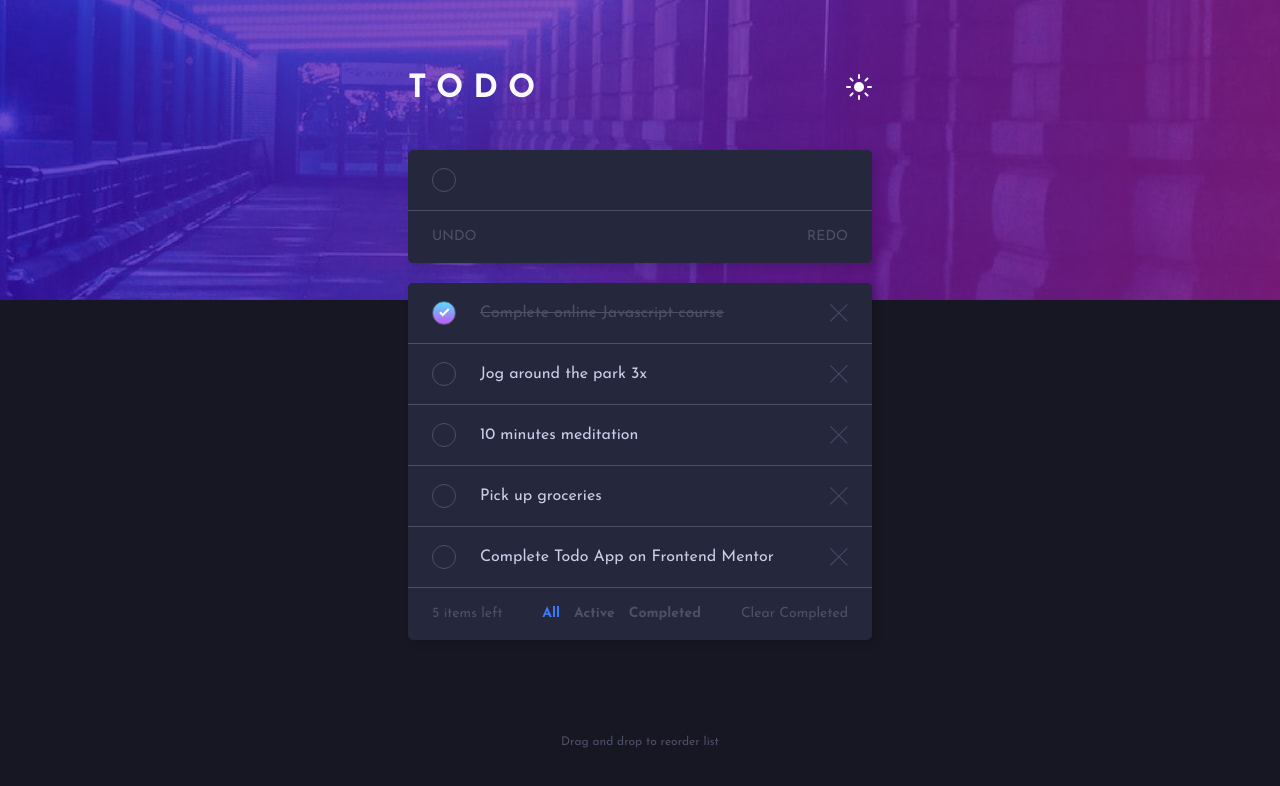
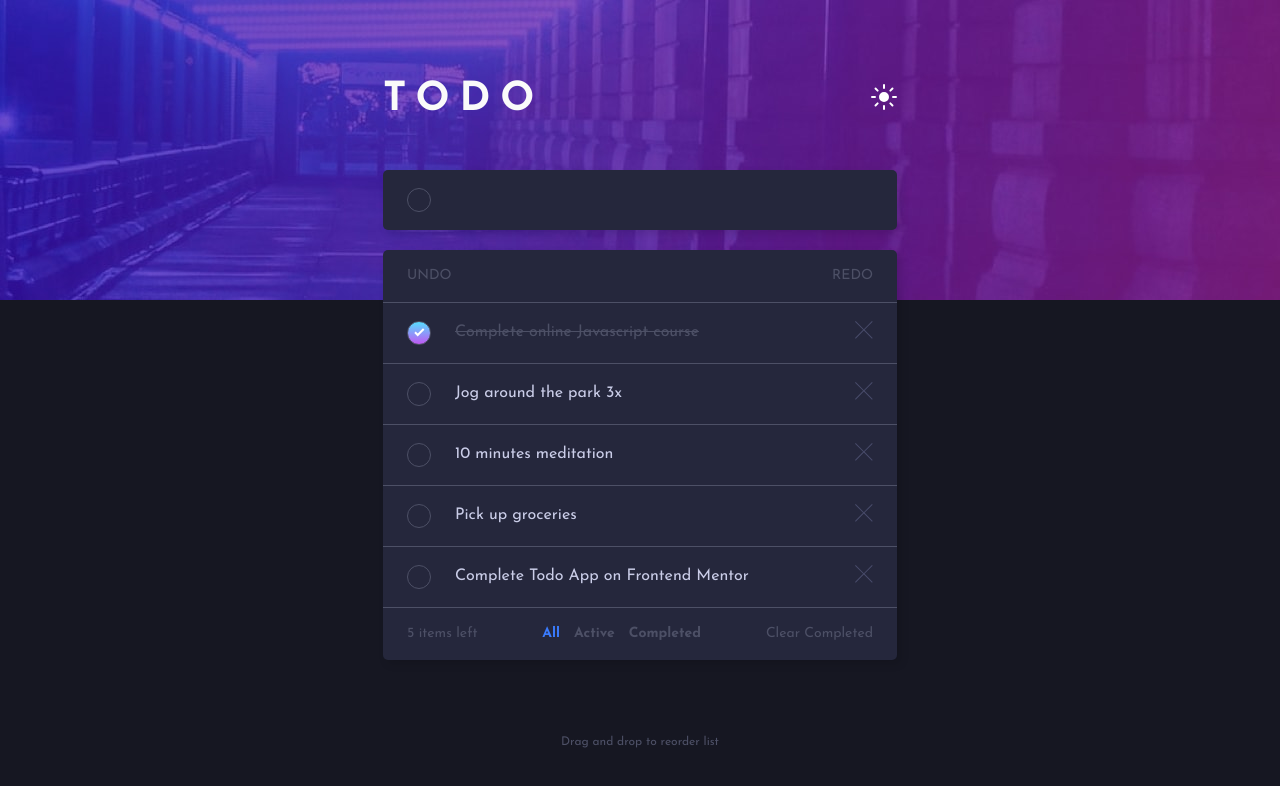
Before and after one commit to JaneMoroz/frontend-mentor-todo-app, a React (Create React App) app: page / in a window 1280 px wide. Shown: the top 786 px of the page. Built offline with nearby package versions, Linux system fonts and the light colour scheme.

Commit message:
refactor: refactor styles, make them more reusable, add label to input

```diff
--- a/src/components/Header.tsx
+++ b/src/components/Header.tsx
@@ -6,7 +6,7 @@ import moonIcon from "../assets/icons/icon-moon.svg";
 
 // Styled Components
 import { Heading } from "../styles/headerStyles";
-import { Flex } from "../styles/globalStyles";
+import { Flex, Button } from "../styles/globalStyles";
 
 // Context
 import { useGlobalContext } from "../context/context";
@@ -26,13 +26,14 @@ const Header = () => {
     <Heading>
       <Flex>
         <h1>Todo</h1>
-        <button
+        <Button
+          icon
           onClick={() => toggleTheme()}
           type="button"
           aria-label="theme toggler"
         >
           <img src={currentTheme === "dark" ? sunIcon : moonIcon} alt="theme" />
-        </button>
+        </Button>
       </Flex>
     </Heading>
   );
--- a/src/components/NewTodo.tsx
+++ b/src/components/NewTodo.tsx
@@ -5,16 +5,15 @@ import uuid from "react-uuid";
 import {
   NewTodoSection,
   NewTodoForm,
+  NewTodoLabel,
   NewTodoInput,
-  ButtonsContainer,
-  Button,
 } from "../styles/newTodoStyles";
 
 // Context
 import { useGlobalContext } from "../context/context";
 
 const NewTodo = () => {
-  const { hasPast, hasFuture, dispatch } = useGlobalContext();
+  const { dispatch } = useGlobalContext();
   const [newTodo, setNewTodo] = useState("");
 
   const handleSubmit = (e: React.FormEvent) => {
@@ -31,6 +30,7 @@ const NewTodo = () => {
     <NewTodoSection>
       <NewTodoForm onSubmit={(e) => handleSubmit(e)}>
         <span className="circle" />
+        <NewTodoLabel htmlFor="todo-text">new todo</NewTodoLabel>
         <NewTodoInput
           onChange={(e) => setNewTodo(e.target.value)}
           type="text"
@@ -39,22 +39,6 @@ const NewTodo = () => {
           required
         />
       </NewTodoForm>
-      <ButtonsContainer>
-        <Button
-          onClick={() => dispatch({ type: "UNDO" })}
-          disabled={!hasPast}
-          type="button"
-        >
-          undo
-        </Button>
-        <Button
-          onClick={() => dispatch({ type: "REDO" })}
-          disabled={!hasFuture}
-          type="button"
-        >
-          redo
-        </Button>
-      </ButtonsContainer>
     </NewTodoSection>
   );
 };
--- a/src/components/TodoItem.tsx
+++ b/src/components/TodoItem.tsx
@@ -1,6 +1,7 @@
 import React from "react";
 
 // Styled Components
+import { Button } from "../styles/globalStyles";
 import { ListItem } from "../styles/todoItemStyles";
 
 // Icons
@@ -33,25 +34,26 @@ const TodoItem: React.FC<TodoItemProp> = ({ todo, index }) => {
           isDragging={snapshot.isDragging}
           checked={todo.status === "completed"}
         >
-          <button
+          <Button
+            circle
+            circleChecked={todo.status === "completed"}
             onClick={() =>
               dispatch({ type: "TOGGLE_TODO_STATUS", id: todo.id })
             }
             type="button"
-            className="round-button"
             aria-label="check"
           >
             <img src={checkedIcon} alt="check icon" />
-          </button>
+          </Button>
           <p>{todo.text}</p>
-          <button
+          <Button
+            icon
             onClick={() => dispatch({ type: "DELETE_TODO", id: todo.id })}
             type="button"
-            className="delete-button"
             aria-label="delete"
           >
             <img src={crossIcon} alt="cross icon" />
-          </button>
+          </Button>
         </ListItem>
       )}
     </Draggable>
--- a/src/components/TodoList.tsx
+++ b/src/components/TodoList.tsx
@@ -4,8 +4,8 @@ import React from "react";
 import { TodoItem } from "./index";
 
 // Styled Components
-import { TodoListSection, ListFooter } from "../styles/todoListStyles";
-import { Flex } from "../styles/globalStyles";
+import { TodoListSection, TodoListFooter } from "../styles/todoListStyles";
+import { Flex, Button } from "../styles/globalStyles";
 
 // Context
 import { useGlobalContext } from "../context/context";
@@ -14,8 +14,15 @@ import { useGlobalContext } from "../context/context";
 import { DragDropContext, Droppable, DropResult } from "react-beautiful-dnd";
 
 const TodoList = () => {
-  const { todos, displayed_todos, all_filters, active_filter, dispatch } =
-    useGlobalContext();
+  const {
+    todos,
+    displayed_todos,
+    all_filters,
+    active_filter,
+    hasPast,
+    hasFuture,
+    dispatch,
+  } = useGlobalContext();
 
   const onDragEnd = (result: DropResult) => {
     const { destination, source, draggableId } = result;
@@ -64,6 +71,26 @@ const TodoList = () => {
 
   return (
     <TodoListSection>
+      <Flex borderBottom>
+        <Button
+          text
+          big
+          onClick={() => dispatch({ type: "UNDO" })}
+          disabled={!hasPast}
+          type="button"
+        >
+          undo
+        </Button>
+        <Button
+          text
+          big
+          onClick={() => dispatch({ type: "REDO" })}
+          disabled={!hasFuture}
+          type="button"
+        >
+          redo
+        </Button>
+      </Flex>
       <DragDropContext onDragEnd={(result) => onDragEnd(result)}>
         <Droppable droppableId="droppable">
           {(provided) => (
@@ -76,7 +103,7 @@ const TodoList = () => {
           )}
         </Droppable>
       </DragDropContext>
-      <ListFooter>
+      <TodoListFooter>
         <Flex>
           <span className="items-left">
             {displayed_todos.length} item
@@ -85,27 +112,30 @@ const TodoList = () => {
           <nav>
             {all_filters.map((filter, index) => {
               return (
-                <button
+                <Button
+                  text
+                  medium
+                  active={filter === active_filter}
                   onClick={() =>
                     dispatch({ type: "FILTER_TODOS", status: filter })
                   }
-                  className={filter === active_filter ? "active" : ""}
                   key={index}
                   type="button"
                 >
                   {filter}
-                </button>
+                </Button>
               );
             })}
           </nav>
-          <button
+          <Button
+            text
             onClick={() => dispatch({ type: "CLEAR_COMPLETED_TODOS" })}
             type="button"
           >
             Clear completed
-          </button>
+          </Button>
         </Flex>
-      </ListFooter>
+      </TodoListFooter>
     </TodoListSection>
   );
 };
--- a/src/styles/globalStyles.ts
+++ b/src/styles/globalStyles.ts
@@ -1,4 +1,4 @@
-import styled from "styled-components";
+import styled, { css } from "styled-components";
 
 export const Background = styled.div`
   position: absolute;
@@ -14,19 +14,129 @@ export const Container = styled.div`
   display: flex;
   flex-direction: column;
   row-gap: 2rem;
-  width: 50rem;
+  width: 55rem;
   min-height: 100vh;
   padding: 5rem 1.8rem;
   margin: 0 auto;
 
   @media only screen and (max-width: 37.5em) {
-    max-width: 50rem;
+    max-width: 55rem;
     width: 100%;
   }
 `;
 
-export const Flex = styled.div`
+type FlexProps = {
+  borderBottom?: boolean;
+};
+
+export const Flex = styled.div<FlexProps>`
   display: flex;
   justify-content: space-between;
   align-items: center;
+
+  ${(props) =>
+    props.borderBottom === true &&
+    css`
+      border-bottom: 0.5px solid ${(props) => props.theme.secondary};
+    `}
 `;
+
+type ButtonProps = {
+  text?: boolean;
+  big?: boolean;
+  medium?: boolean;
+  active?: boolean;
+  icon?: boolean; // different colors
+  circle?: boolean;
+  circleChecked?: boolean;
+};
+
+// bigText, mediumText, smallText, delete, theme, status
+export const Button = styled.button<ButtonProps>`
+  font-weight: inherit;
+  color: inherit;
+  text-transform: capitalize;
+  transition: all 0.3s;
+
+  ${(props) =>
+    props.text === true &&
+    css`
+      color: ${(props) => props.theme.secondary};
+
+      :hover {
+        color: ${(props) => props.theme.primary};
+      }
+    `}
+
+  ${(props) =>
+    props.big === true &&
+    css`
+      text-transform: uppercase;
+      font-size: 1.4rem;
+      font-weight: 300;
+      padding: 1.8rem 2.4rem;
+
+      :disabled:hover {
+        color: ${(props) => props.theme.secondary};
+      }
+    `}
+  ${(props) =>
+    props.medium === true &&
+    css`
+      font-weight: 700;
+    `}
+  ${(props) =>
+    props.active === true &&
+    css`
+      color: ${(props) => props.theme.blue};
+    `}
+  ${(props) =>
+    props.icon === true &&
+    css`
+      min-height: 1.8rem;
+      min-width: 1.8rem;
+    `}
+  ${(props) =>
+    props.circle === true &&
+    css`
+      display: flex;
+      justify-content: center;
+      align-items: center;
+      height: 2.4rem;
+      width: 2.4rem;
+      border-radius: 50%;
+      border: 0.5px solid ${(props) => props.theme.secondary};
+
+      img {
+        display: none;
+      }
+
+      :hover {
+        background: linear-gradient(hsl(192, 100%, 67%), hsl(280, 87%, 65%));
+        transition: all 0.3s;
+
+        ::after {
+          content: "";
+          display: inline-block;
+          height: 90%;
+          width: 90%;
+          background: ${(props) => props.theme.listBackground};
+          border-radius: 50%;
+        }
+      }
+    `}
+    ${(props) =>
+    props.circleChecked === true &&
+    css`
+      background: linear-gradient(hsl(192, 100%, 67%), hsl(280, 87%, 65%));
+      img {
+        display: block;
+      }
+      :hover {
+        ::after {
+          height: 0;
+          width: 0;
+        }
+      }
+    `}
+`;
--- a/src/styles/headerStyles.ts
+++ b/src/styles/headerStyles.ts
@@ -3,12 +3,9 @@ import styled from "styled-components";
 export const Heading = styled.div`
   z-index: 999;
   h1 {
+    font-size: 4rem;
     color: ${(props) => props.theme.title};
     text-transform: uppercase;
     letter-spacing: 1rem;
   }
-
-  button {
-    padding: 1.2rem 0;
-  }
 `;
--- a/src/styles/newTodoStyles.ts
+++ b/src/styles/newTodoStyles.ts
@@ -12,7 +12,6 @@ export const NewTodoForm = styled.form`
   align-items: center;
   column-gap: 2.4rem;
   padding: 1.8rem 2.4rem;
-  border-bottom: 1px solid ${(props) => props.theme.secondary};
 
   span {
     height: 2.4rem;
@@ -23,6 +22,14 @@ export const NewTodoForm = styled.form`
   }
 `;
 
+export const NewTodoLabel = styled.label`
+  height: 0;
+  width: 0;
+  position: absolute;
+  z-index: -1;
+  opacity: 0;
+`;
+
 export const NewTodoInput = styled.input`
   width: 100%;
   margin: 0;
@@ -30,27 +37,3 @@ export const NewTodoInput = styled.input`
   color: ${(props) => props.theme.primary};
   flex: 1;
 `;
-
-export const ButtonsContainer = styled.div`
-  width: 100%;
-  display: flex;
-  justify-content: space-between;
-`;
-
-export const Button = styled.button`
-  color: ${(props) => props.theme.secondary};
-  text-transform: uppercase;
-  font-size: 1.4rem;
-  font-weight: 300;
-  border-radius: 0 0 5px 5px;
-  padding: 1.8rem 2.4rem;
-  transition: all 0.3s;
-
-  :hover {
-    color: ${(props) => props.theme.primary};
-  }
-
-  :disabled:hover {
-    color: ${(props) => props.theme.secondary};
-  }
-`;
--- a/src/styles/todoItemStyles.ts
+++ b/src/styles/todoItemStyles.ts
@@ -13,41 +13,7 @@ export const ListItem = styled.li<ListItemProps>`
   padding: 1.8rem 2.4rem;
   background: ${(props) => props.theme.listBackground};
   border-radius: 5px 5px 0 0;
-  border-bottom: 1px solid ${(props) => props.theme.secondary};
-
-  .round-button {
-    height: 2.4rem;
-    width: 2.4rem;
-    border-radius: 50%;
-    border: 0.5px solid ${(props) => props.theme.secondary};
-    display: flex;
-    justify-content: center;
-    align-items: center;
-
-    img {
-      display: none;
-    }
-  }
-
-  .round-button:hover {
-    background: linear-gradient(hsl(192, 100%, 67%), hsl(280, 87%, 65%));
-    transition: all 0.3s;
-
-    ::after {
-      content: "";
-      display: inline-block;
-      height: 90%;
-      width: 90%;
-      background: ${(props) => props.theme.listBackground};
-      border-radius: 50%;
-    }
-  }
-
-  .delete-button {
-    margin-left: auto;
-    height: 1.8rem;
-    width: 1.8rem;
-  }
+  border-bottom: 0.5px solid ${(props) => props.theme.secondary};
 
   p {
     color: ${(props) => props.theme.primary};
@@ -58,18 +24,6 @@ export const ListItem = styled.li<ListItemProps>`
   ${(props) =>
     props.checked === true &&
     css`
-      .round-button {
-        background: linear-gradient(hsl(192, 100%, 67%), hsl(280, 87%, 65%));
-        img {
-          display: block;
-        }
-      }
-      .round-button:hover {
-        ::after {
-          height: 0;
-          width: 0;
-        }
-      }
       p {
         color: ${(props) => props.theme.tertiary};
         text-decoration: line-through;
--- a/src/styles/todoListStyles.ts
+++ b/src/styles/todoListStyles.ts
@@ -12,26 +12,11 @@ export const TodoListSection = styled.div`
   }
 `;
 
-export const ListFooter = styled.footer`
+export const TodoListFooter = styled.footer`
   position: relative;
   padding: 1.8rem 2.4rem;
   color: ${(props) => props.theme.secondary};
   font-size: 1.4rem;
-
-  button {
-    font-weight: inherit;
-    color: inherit;
-    text-transform: capitalize;
-  }
-
-  button.active {
-    color: ${(props) => props.theme.blue};
-  }
-
-  button:hover {
-    color: ${(props) => props.theme.primary};
-    transition: all 0.3s;
-  }
 
   nav {
     display: flex;
@@ -48,9 +33,5 @@ export const ListFooter = styled.footer`
       left: 0;
       bottom: -150%;
     }
-
-    button {
-      font-weight: 700;
-    }
   }
 `;
```
